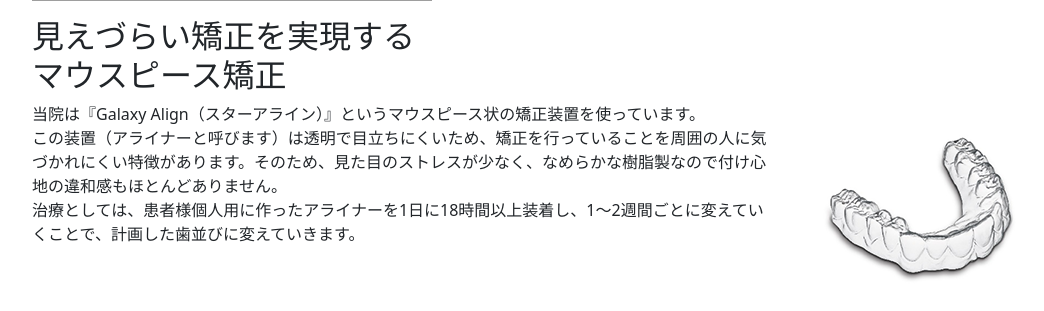
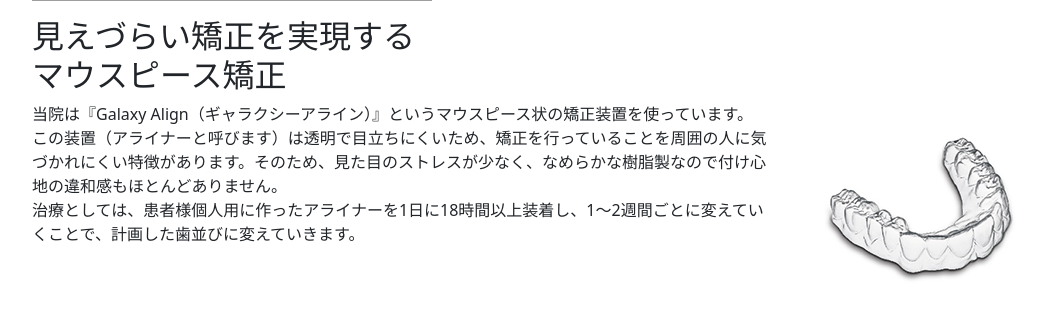
Before and after one commit to RioWakasa/harmony_dent, a Django app: page /orthodontics in a window 1280 px wide. Shown: the part 1291-1602 px from the top of the page, without its empty margins (50-1094 px from the left). Run offline with Django 4.2, Linux system fonts and the light colour scheme; some libraries are stand-ins or nearby versions; grey boxes are pictures that could not be loaded.

Commit message:
orthodontics

```diff
--- a/dent_site/templates/dent_site/orthodontics.html
+++ b/dent_site/templates/dent_site/orthodontics.html
@@ -51,7 +51,7 @@
       <h2 class="ttl">見えづらい矯正を実現する<br>マウスピース矯正</h2>
       <div class="row">
         <div class="col-md-12 col-lg-8">
-          <p>当院は<span class="green">『Galaxy Align（スターアライン）』というマウスピース状の矯正装置</span>を使っています。<br>
+          <p>当院は<span class="green">『Galaxy Align（ギャラクシーアライン）』というマウスピース状の矯正装置</span>を使っています。<br>
             この装置（アライナーと呼びます）は<span class="marker">透明で目立ちにくい</span>ため、矯正を行っていることを周囲の人に気づかれにくい特徴があります。そのため、見た目のストレスが少なく、なめらかな樹脂製なので付け心地の違和感もほとんどありません。<br>
             治療としては、患者様個人用に作ったアライナーを1日に18時間以上装着し、1～2週間ごとに変えていくことで、計画した歯並びに変えていきます。</p>
         </div>
```
